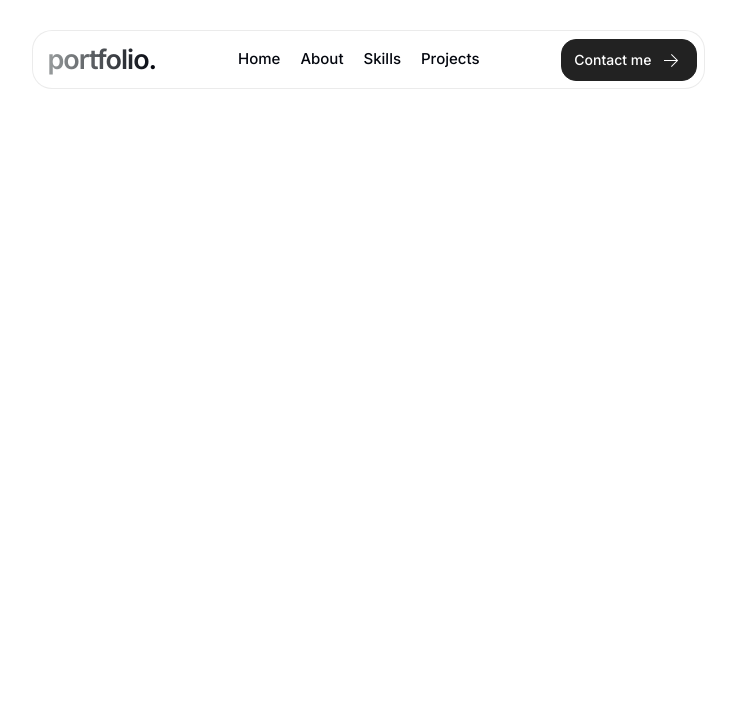
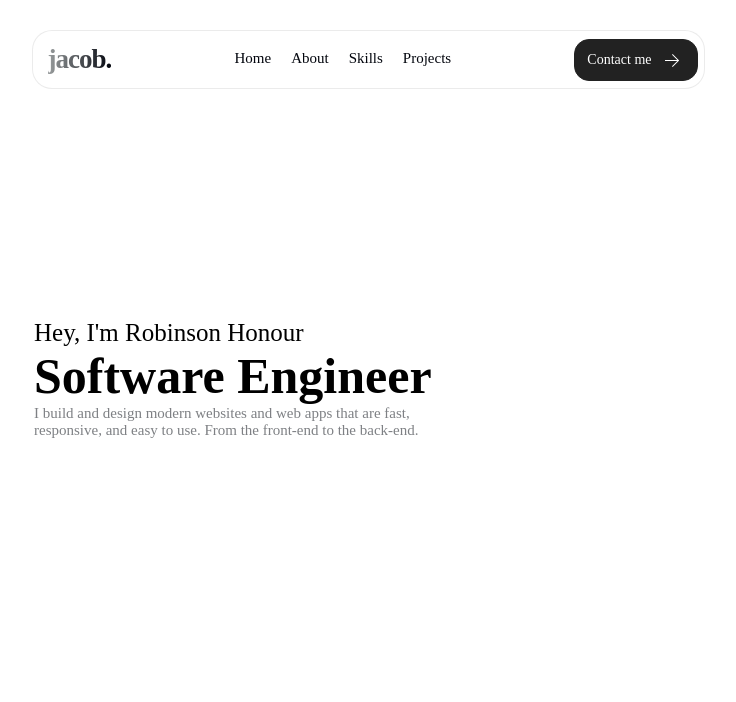
Before and after one commit to jaykobak/fullstack-portfolio-website, a plain HTML site: page index.html in a window 1280 px wide. Shown: the top 702 px of the page, without its empty margins (272-1008 px from the left). Drawn offline with Linux system fonts and the light colour scheme; a web font is replaced by a local one.

Commit message:
Update font: change font of navbar from inter to satoshi

```diff
--- a/index.html
+++ b/index.html
@@ -3,11 +3,17 @@
 <head>
     <meta charset="UTF-8">
     <meta name="viewport" content="width=device-width, initial-scale=1.0">
-    <link rel="stylesheet" href="style.css">
-    <!-- link to fonts -->
+    <link rel="stylesheet" href="./style.css">
+    <!-- * link to fonts -->
+     <!-- inter font -->
     <link rel="preconnect" href="https://fonts.googleapis.com">
     <link rel="preconnect" href="https://fonts.gstatic.com" crossorigin>
-    <link href="https://fonts.googleapis.com/css2?family=Inter:ital,opsz,wght@0,14..32,100..900;1,14..32,100..900&display=swap" rel="stylesheet">
+    <link
+    href="https://fonts.googleapis.com/css2?family=Inter:ital,opsz,wght@0,14..32,100..900;1,14..32,100..900&family=Jost:ital,wght@0,100..900;1,100..900&display=swap"
+    rel="stylesheet">
+    <!-- satoshi font -->
+    <link href="https://api.fontshare.com/v2/css?f[]=satoshi@300,301,400,401,500,501,700,701&display=swap" rel="stylesheet">
+
     <title>Jacob Akintola - Software Developer | Full-Stack Web Developer</title>
 </head>
 <body>
@@ -21,7 +27,7 @@
         <div class="vertical-divider"></div>
         <button class="contact-me-mobile">Contact me</button>
         <div class="nav-left">
-            <span class="gradient-logo">portfolio.</span>
+            <span class="gradient-logo">jacob.</span>
         </div>
         <div class="nav-links">
             <a href="#home" class="nav-link">Home</a>
@@ -66,10 +72,10 @@
 
                 <!-- floating icons -->
                 <!-- <img src="./assets/icons/github.svg" alt="" class="floating-icon github" width="40px">
-                <img src="./assets/icons/nextjs.svg" alt="" class="floating-icon nextjs" width="40px">
-            </div>
-        </div>
-        <div class="header-right">
+                <img src="./assets/icons/nextjs.svg" alt="" class="floating-icon nextjs" width="40px"> -->
+            <!-- </div>
+        </div> -->
+        <!-- <div class="header-right">
             <h2>My Tech Skills</h2>
             <div class="stack-row">
                 <div class="tech-stack-container">
@@ -141,8 +147,16 @@
                     <span class="tech-badge">Next.js</span>
                 </div>
             </div>
+        </div> -->
+    <!-- </header> -->
+
+    <header id="home">
+        <div class="header-center">
+            <div class="intro-top">Hey, I'm Robinson Honour</div>
+            <div class="intro-middle">Software Engineer</div>
+            <div class="intro-bottom">I build and design modern websites and web apps that are fast,<br>responsive, and easy to use. From the front-end to the back-end.</div>
         </div>
-    </header> -->
+    </header>
 
     <!-- about me section -->
     <!-- <section class="about-section" id="about">
--- a/style.css
+++ b/style.css
@@ -12,7 +12,7 @@ body {
 nav {
     max-width: 650px;
     height: 57px;
-    font-family: 'Inter';
+    font-family: 'satoshi';
     display: flex;
     align-items: center;
     justify-content: space-between;
@@ -76,7 +76,7 @@ nav img, .contact-me-mobile, .vertical-divider, .nav-mobile-icons {
     border-radius: 15px;
     padding: 8px 12px;
     font-size: 14px;
-    font-family: 'Inter';
+    font-family: 'satoshi';
     cursor: pointer;
 }
 
@@ -174,14 +174,19 @@ nav img, .contact-me-mobile, .vertical-divider, .nav-mobile-icons {
 }
 
 /* header section */
+
 header {
-    width: auto;
-    height: 100vh;
-    display: flex;
-    padding: 0 70px;
+    max-width: 60%;
     background-color: #ffffff;
-    align-items: center;
-    transform: translateY(-59px);
+    margin: auto;
+}
+
+.header-center {
+    height: 80vh;
+    align-content: center;
+    padding: 0 0 0 50px;
+    font-family: 'satoshi';
+    font-weight: 900;
 }
 
 .header-left {
@@ -194,16 +199,20 @@ header {
     justify-content: center;
     gap: 8px;
     position: relative;
+    background-image: linear-gradient(to right, rgba(224,224,224,0.2) 1px, transparent 1px), linear-gradient(to bottom, rgba(224,224,224,0.2) 1px, transparent 1px);
+    background-size: 70px 70px;
 }
 
 .intro-top {
-    font-size: 17px;
+    font-size: 25px;
     font-weight: 400;
+    font-weight: 500;
 }
 
 .intro-middle {
-    font-size: 60px;
-    font-weight: 700;
+    font-size: 50px;
+    font-weight: 600;
+    max-width: 500px;
 }
 
 .intro-middle span {
```
